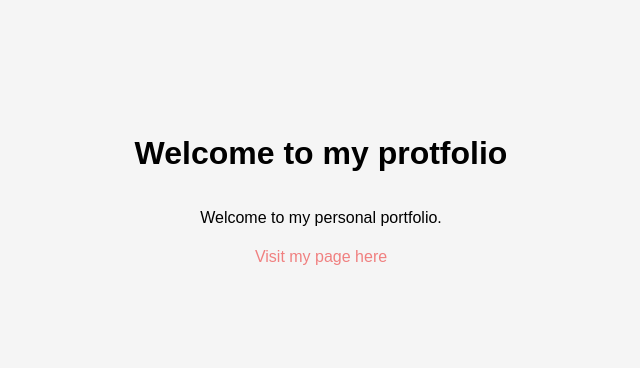
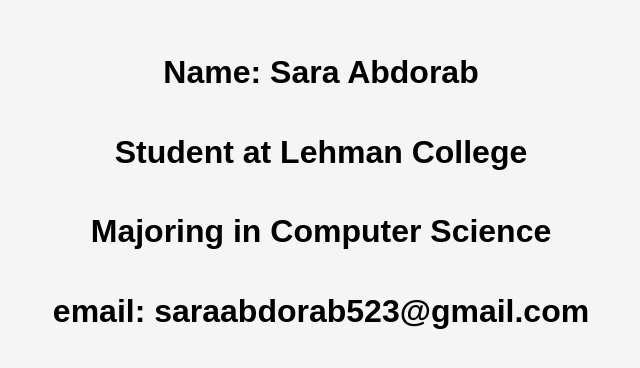
Before and after one commit to Hananie2019/myFavorites, a plain HTML site: page about.html in a window 1280 px wide. Shown: the part 208-576 px from the top of the page, without its empty margins (319-959 px from the left). Drawn offline with Linux system fonts and the light colour scheme.

Commit message:
about me changes

```diff
--- a/about.html
+++ b/about.html
@@ -3,14 +3,16 @@
 
     <head>
         <meta charset="utf-9">
-        <title>My portfolio</title>
+        <title>About me</title>
         <link rel="stylesheet" href="styles.css">
     </head>
 
     <body>
-        <h1>Welcome to my protfolio</h1>
-        <p class="p-welcome">Welcome to my personal portfolio.</p>
-        <a href="index.html"> Visit my page here </a>
+        <h1>Name: Sara Abdorab</h1>
+        <h1>Student at Lehman College</h1>
+        <h1>Majoring in Computer Science</h1>
+        <h1>email: saraabdorab523@gmail.com</h1>
+
     </body>
 
 
```
Also changed, not shown: index.html (+1 -0 lines).
